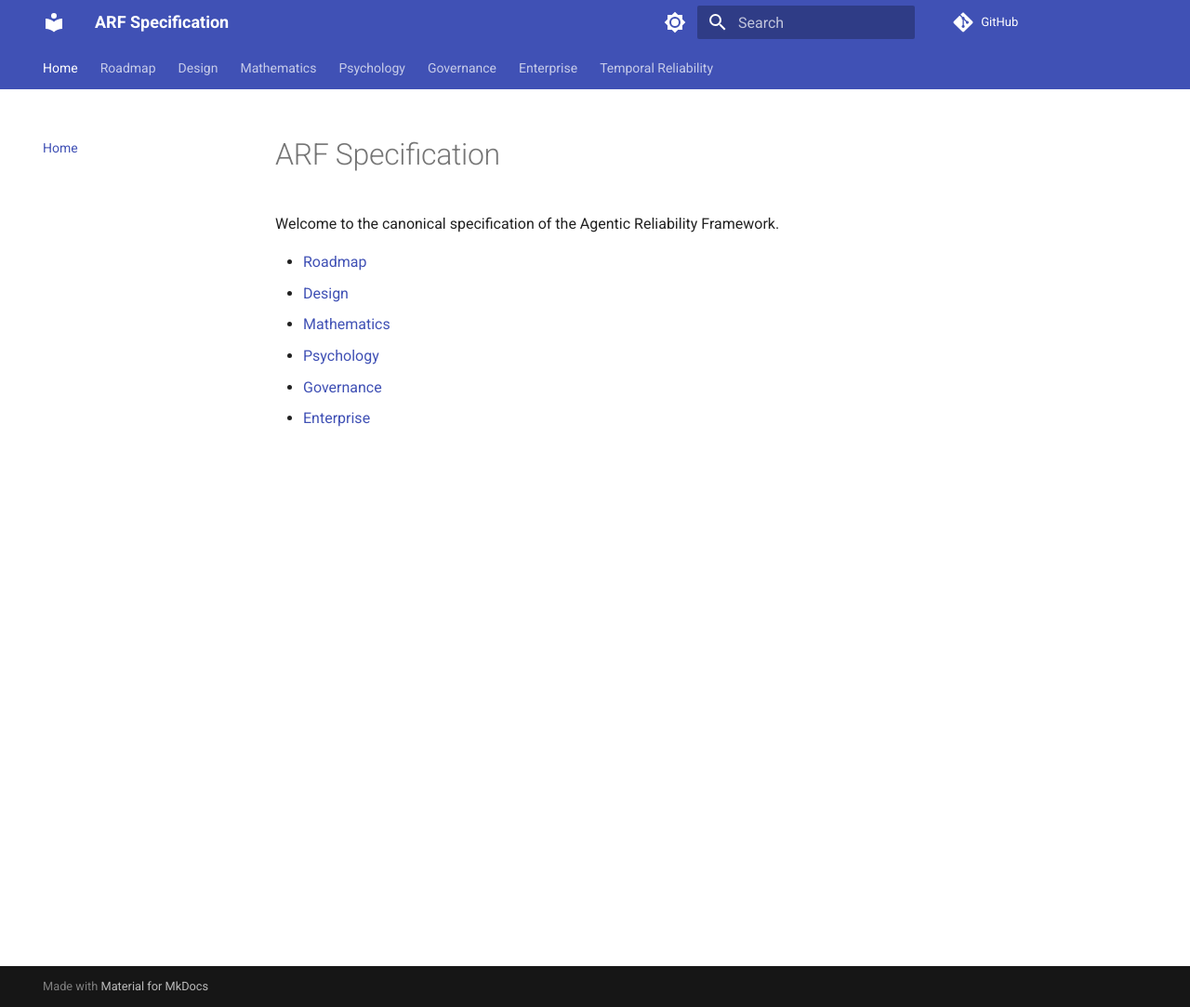
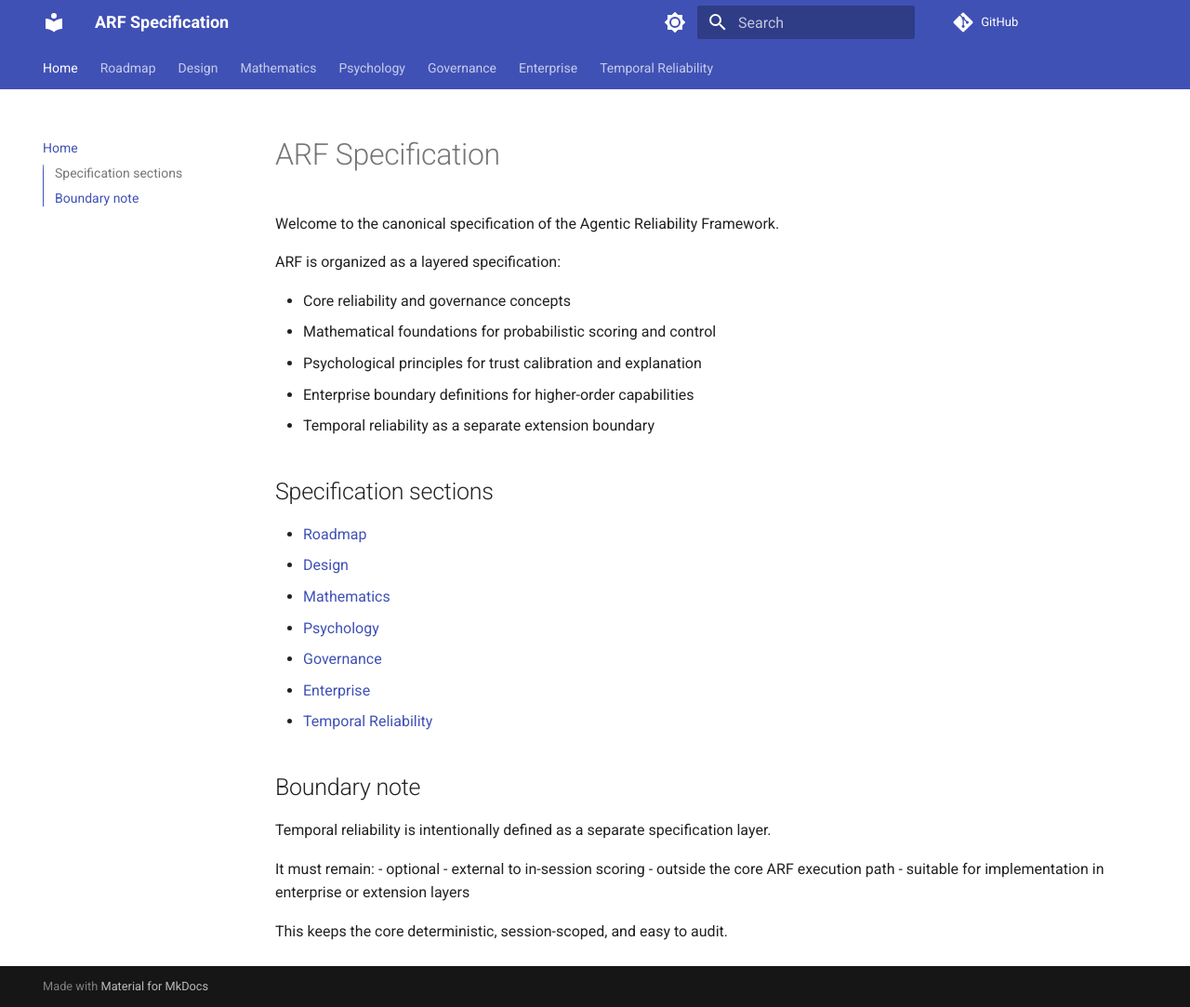
Before and after one commit to arf-foundation/arf-spec, an MkDocs documentation site: the page built from docs/index.md, in a window 1280 px wide and 1083 px high. Shown: the whole window at 93% size. Built offline with MkDocs 1.6.1 and Material for MkDocs 9.7.7, drawn with Linux system fonts in a browser that asks for light colours; comment, search, counter and statistics services are not loaded.

Commit message:
Expand ARF specification with new sections
Added sections on ARF organization and temporal reliability.

```diff
--- a/docs/index.md
+++ b/docs/index.md
@@ -1,6 +1,16 @@
 # ARF Specification
 
 Welcome to the canonical specification of the Agentic Reliability Framework.
+
+ARF is organized as a layered specification:
+
+- Core reliability and governance concepts
+- Mathematical foundations for probabilistic scoring and control
+- Psychological principles for trust calibration and explanation
+- Enterprise boundary definitions for higher-order capabilities
+- Temporal reliability as a separate extension boundary
+
+## Specification sections
 
 - [Roadmap](roadmap.md)
 - [Design](design.md)
@@ -8,3 +18,16 @@ Welcome to the canonical specification of the Agentic Reliability Framework.
 - [Psychology](psychology.md)
 - [Governance](governance.md)
 - [Enterprise](enterprise.md)
+- [Temporal Reliability](temporal_reliability.md)
+
+## Boundary note
+
+Temporal reliability is intentionally defined as a separate specification layer.
+
+It must remain:
+- optional
+- external to in-session scoring
+- outside the core ARF execution path
+- suitable for implementation in enterprise or extension layers
+
+This keeps the core deterministic, session-scoped, and easy to audit.
```
